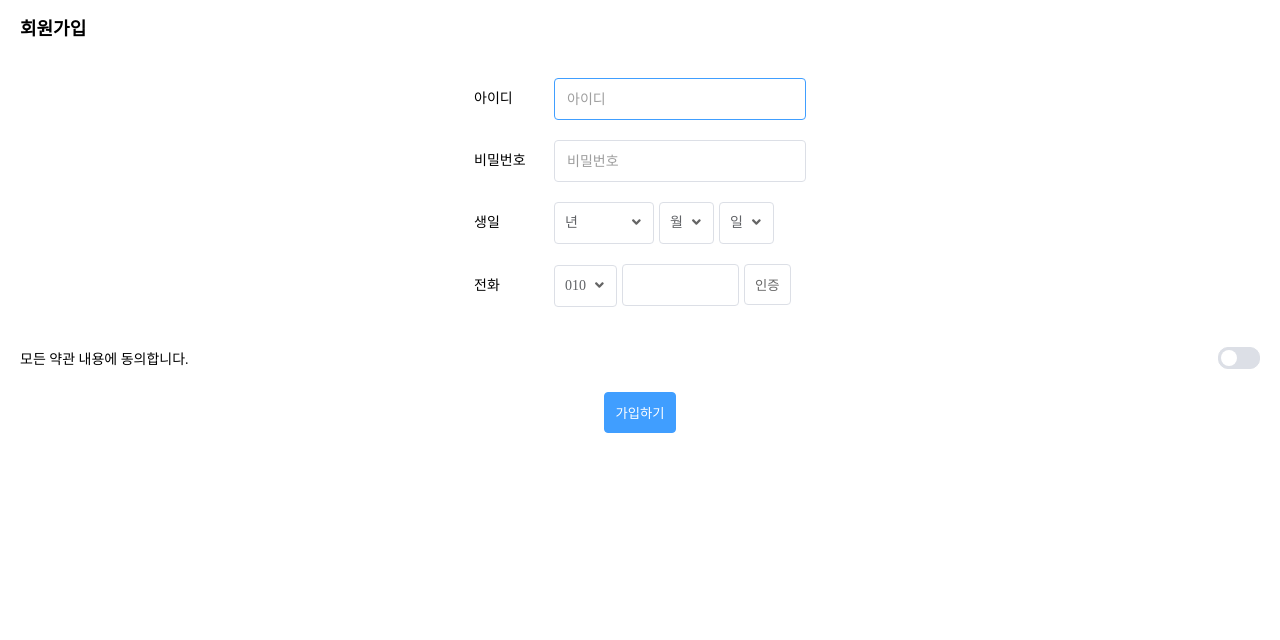
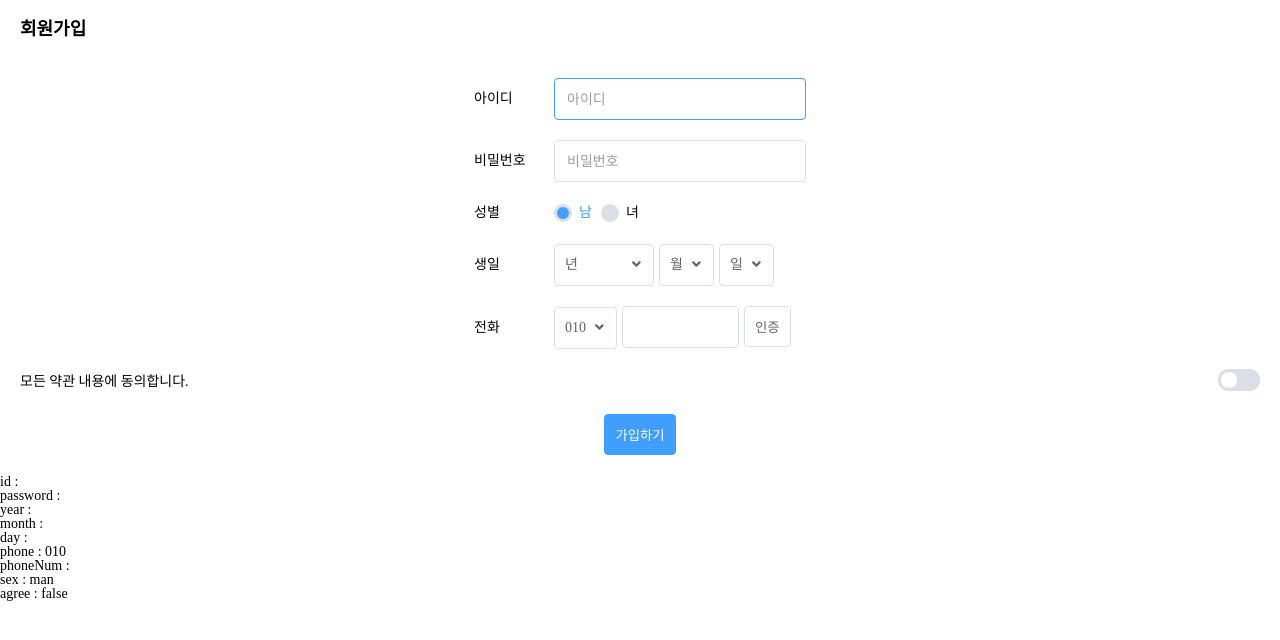
Before and after one commit to kimsyy/vue-component-example, a Vue app: page / in a window 1280 px wide. Shown: the top 640 px of the page. Built offline with nearby package versions, Linux system fonts and the light colour scheme.

Commit message:
common rardio button 생성 및 추가

```diff
--- a/src/components/common/button/CommonButton.vue
+++ b/src/components/common/button/CommonButton.vue
@@ -1,6 +1,6 @@
 <template>
 	<div :class="[`${type}`, 'wrap-btn']">
-		<button class="btn">
+		<button class="btn" type="button">
 			<slot></slot>
 		</button>
 	</div>
--- a/src/components/common/index.js
+++ b/src/components/common/index.js
@@ -3,6 +3,7 @@ import input from './input';
 import select from './select';
 import form from './form';
 import layout from './layout';
+import radio from './radio';
 
 export default {
   ...button,
@@ -10,4 +11,5 @@ export default {
   ...select,
   ...form,
   ...layout,
+  ...radio,
 }
--- /dev/null
+++ b/src/components/common/radio/CommonRadio.vue
@@ -0,0 +1,72 @@
+<template>
+  <div @click="handleClickRadio" class="wrap-radio" :class="{ on: this.$parent.inputVal === this.value}">
+    <span class="circle"></span>
+    <span class="txt">
+      <slot></slot>
+    </span>
+  </div>
+</template>
+
+<script>
+export default {
+	name: 'CommonRadio',
+
+	props: {
+    value: {
+			type: String,
+			default: '',
+    },
+  },
+
+  methods: {
+    handleClickRadio() {
+      this.$parent.updateValue(this.value);
+    }
+  },
+}
+</script>
+
+<style scoped lang="scss">
+  .wrap-radio {
+    position: relative;
+    display: inline-block;
+    margin-right: 5px;
+    padding: 4px 4px 4px 25px;
+
+    .circle {
+      position: absolute;
+      display: inline-block;
+      top: 2px;
+      left: 0;
+      width: 18px;
+      height: 18px;
+      border-radius: 50%;
+      background-color: $basic-color;
+
+      &:after {
+        content: '';
+        position: absolute;
+        top: 3px;
+        left: 3px;
+        width: 12px;
+        height: 12px;
+        border-radius: 50%;
+        background-color: $primary-color;
+        transition: transform .1s linear;
+        transform: scale(0);
+      }
+    }
+
+    &.on {
+      .txt {
+        color: $primary-color;
+      }
+
+      .circle {
+        &:after {
+          transform: scale(1);
+        }
+      }
+    }
+  }
+</style>
--- /dev/null
+++ b/src/components/common/radio/CommonRadioGroup.vue
@@ -0,0 +1,44 @@
+<template>
+  <div>
+    <slot></slot>
+	</div>
+</template>
+
+<script>
+export default {
+	name: 'CommonRadioGroup',
+
+	props: {
+		name: {
+			type: String,
+			value: '',
+		},
+
+		value: {
+      type: String,
+      default: '',
+    },
+	},
+
+	computed: {
+    inputVal: {
+      get() {
+        return this.value;
+      },
+
+      set(val) {
+        this.$emit('input', val);
+      }
+    }
+	},
+
+	methods: {
+		updateValue(val) {
+			this.inputVal = val;
+		}
+	},
+}
+</script>
+
+<style scoped lang="scss">
+</style>
--- /dev/null
+++ b/src/components/common/radio/index.js
@@ -0,0 +1,7 @@
+import CommonRadio from './CommonRadio.vue';
+import CommonRadioGroup from './CommonRadioGroup';
+
+export default {
+  CommonRadio,
+  CommonRadioGroup,
+}
--- a/src/views/Register.vue
+++ b/src/views/Register.vue
@@ -23,6 +23,13 @@
               :type="'password'"
               :placeholder="'비밀번호'"
             ></common-input>
+          </common-form-item>
+
+          <common-form-item :label="'성별'">
+            <common-radio-group v-model="form.sex" :name="'sex'">
+              <common-radio :value="'man'">남</common-radio>
+              <common-radio :value="'woman'">녀</common-radio>
+            </common-radio-group>
           </common-form-item>
 
           <common-form-item :label="'생일'">
@@ -71,7 +78,7 @@
           </common-form-item>
 
 
-          <common-form-item :label="'전화'">
+          <common-form-item :label="'전화'" style="margin-bottom:0">
             <common-select
               v-model="form.phone"
             >
@@ -89,7 +96,7 @@
               v-model="form.phoneNum"
             ></common-input>
 
-            <common-button style="margin-left:5px" @click.native="handleRegister">인증</common-button>
+            <common-button style="margin-left:5px">인증</common-button>
           </common-form-item>
         </common-form>
       </common-col>
@@ -107,6 +114,19 @@
     <common-row :justify="'center'">
       <common-col>
         <common-button :type="'primary'" @click.native="handleRegister">가입하기</common-button>
+      </common-col>
+    </common-row>
+
+    <common-row>
+      <common-col>
+        <ul>
+          <li v-for="(item, name) in form" :key="`${item}-${name}`">
+            {{name}} : {{form[name]}}
+          </li>
+        </ul>
+        <p>
+          agree : {{agree}}
+        </p>
       </common-col>
     </common-row>
   </div>
@@ -169,6 +189,7 @@ export default {
         day: '',
         phone: '010',
         phoneNum: '',
+        sex: 'man',
       },
 
       agree: false,
@@ -182,8 +203,7 @@ export default {
 
   methods: {
     handleRegister() {
-      console.log(this.form)
-      console.log(this.agree)
+      alert('가입완료');
     }
   },
 }
```
